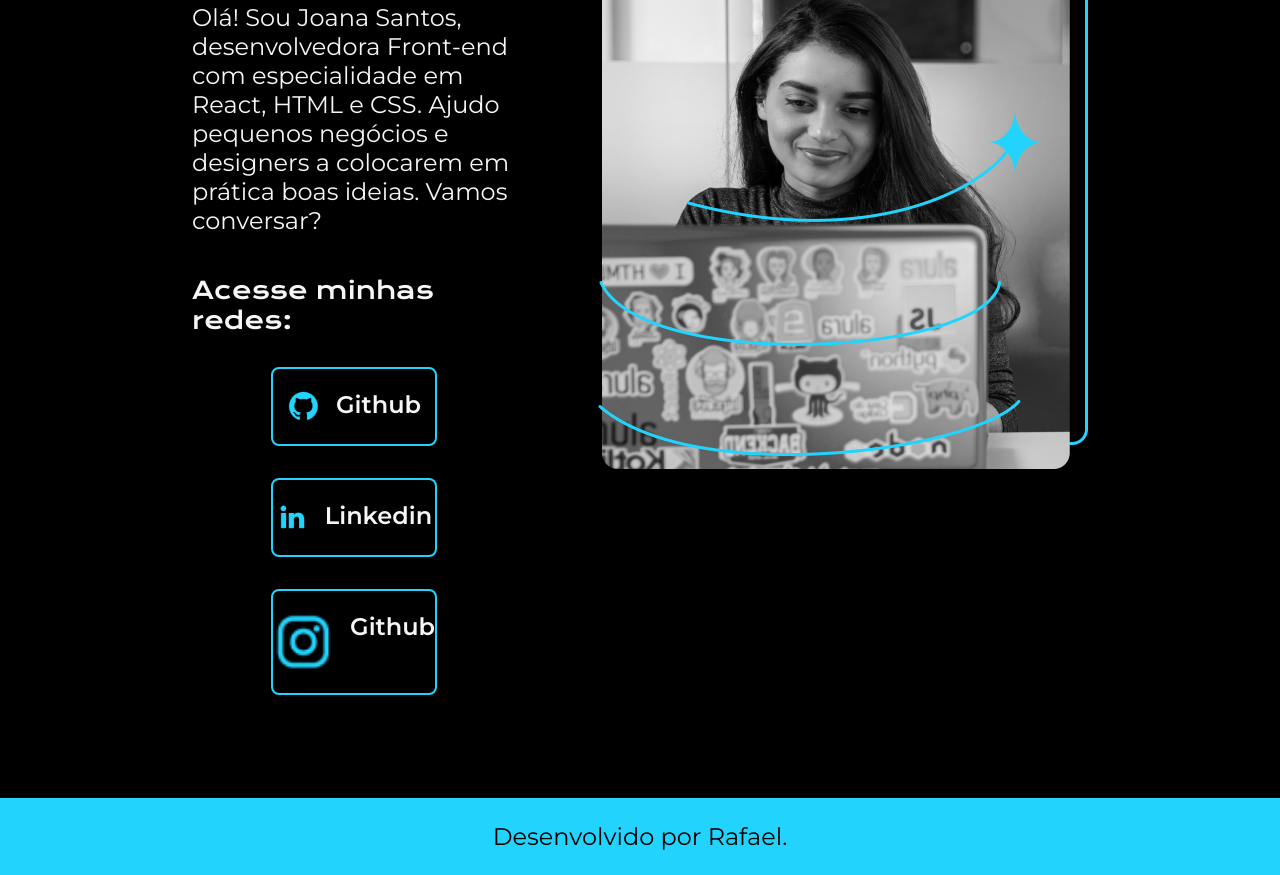
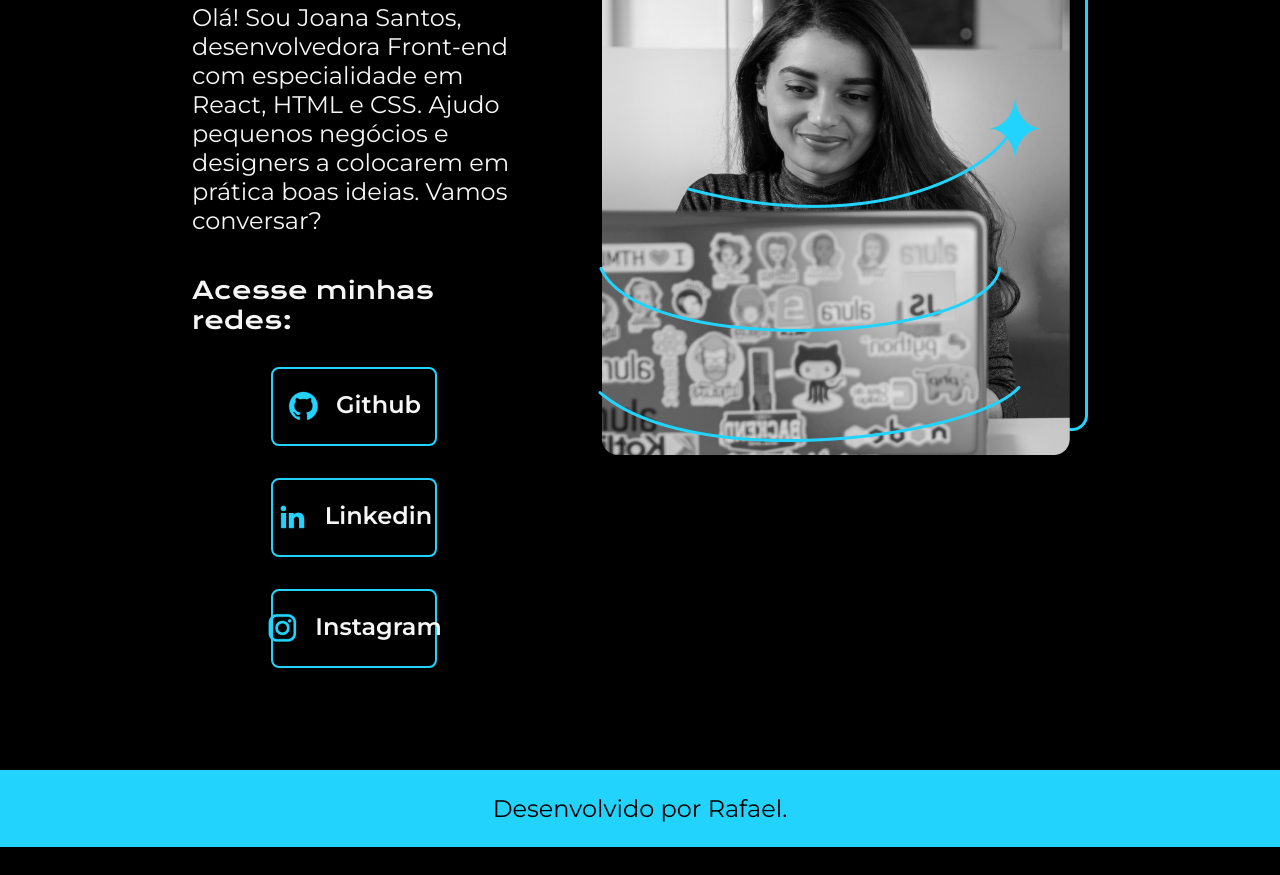
Before and after one commit to rafaelmunetiko/Projeto__Alura, a plain HTML site: page index.html in a window 1280 px wide. Shown: the part 453-1328 px from the top of the page. After the commit the page ends 1300 px from the top, so only its background shows below. Drawn offline with nearby package versions, Linux system fonts and the light colour scheme.

Commit message:
Quinto Commit

```diff
--- a/index.html
+++ b/index.html
@@ -33,8 +33,8 @@
                     Linkedin
                 </a>
                 <a class="apresentacao__links__navegacao" href="https://www.instagram.com.br/umjapones">
-                    <img class="apresentacao__imagem" src="./Imagens/instagram.png" alt="">
-                    Github
+                    <img src="./Imagens/instagram.png" alt="">
+                    Instagram
                 </a>
             </div>
         </section>
```
